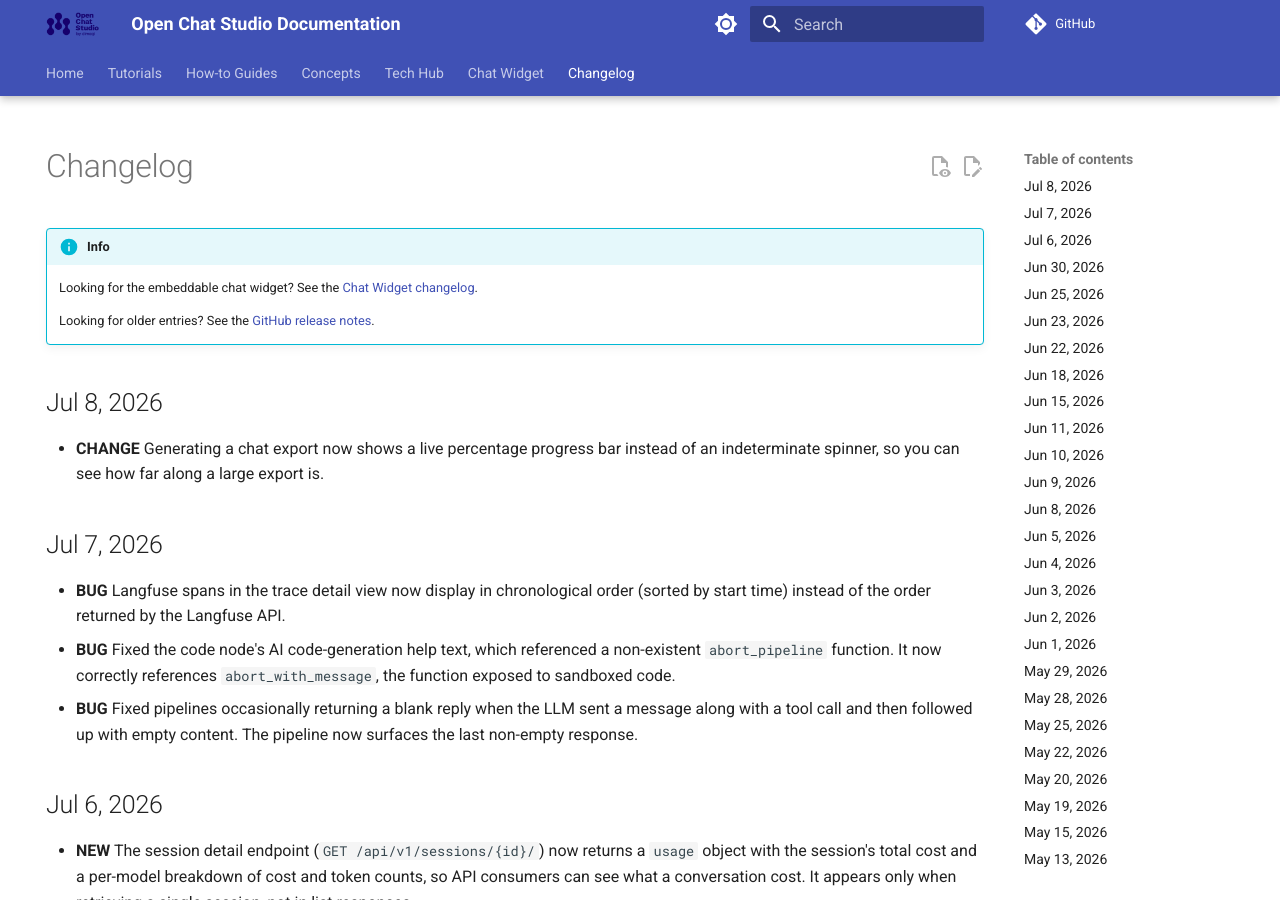
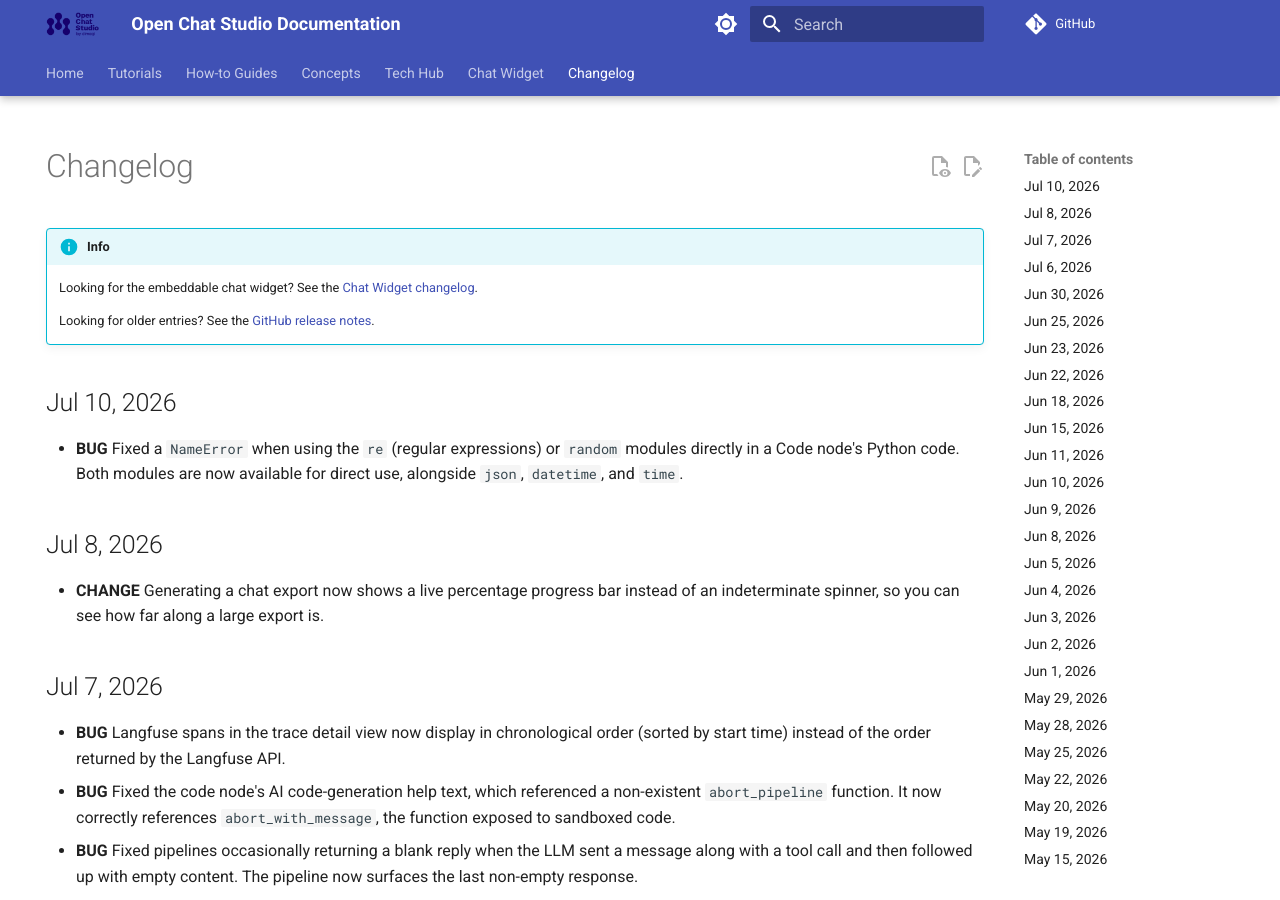
Before and after one commit to dimagi/open-chat-studio-docs, an MkDocs documentation site: the page built from docs/changelog.md, in a window 1280 px wide and 900 px high. Built offline with MkDocs 1.6.1 and Material for MkDocs 9.7.7, drawn with Linux system fonts in a browser that asks for light colours; a script that is not in the unit is left out; comment, search, counter and statistics services are not loaded.

Commit message:
update changelog and docs from OCS PR #3802
Co-Authored-By: Claude Opus 4.8 (1M context) <noreply@anthropic.com>

```diff
--- a/docs/changelog.md
+++ b/docs/changelog.md
@@ -10,6 +10,9 @@ hide:
     Looking for the embeddable chat widget? See the [Chat Widget changelog](chat_widget/changelog.md).
 
     Looking for older entries? See the [GitHub release notes](https://github.com/dimagi/open-chat-studio-docs/releases).
+
+## Jul 10, 2026
+* **BUG** Fixed a `NameError` when using the `re` (regular expressions) or `random` modules directly in a Code node's Python code. Both modules are now available for direct use, alongside `json`, `datetime`, and `time`.
 
 ## Jul 8, 2026
 * **CHANGE** Generating a chat export now shows a live percentage progress bar instead of an indeterminate spinner, so you can see how far along a large export is.
```
